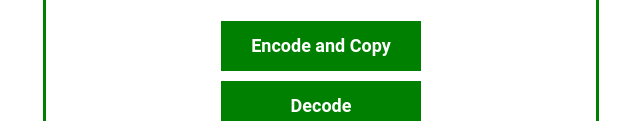
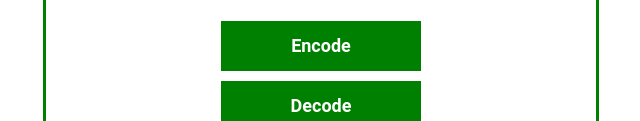
Before and after one commit to BeetruthDev/pulkun-encoding, a plain HTML site: page index.html in a window 1280 px wide. Shown: the part 337-458 px from the top of the page, without its empty margins (319-959 px from the left). Drawn offline with Linux system fonts and the light colour scheme.

Commit message:
Removed the "and Copy" from the encode button

```diff
--- a/index.html
+++ b/index.html
@@ -10,7 +10,7 @@
     <div class="center">
       <textarea id="userInput" rows="8" cols="37" placeholder="Input message here"></textarea>
       <div class="buttons-div">
-        <button id="encodeButton">Encode and Copy</button>
+        <button id="encodeButton">Encode</button>
         <button id="decodeButton">Decode</button>
         <script src="Script.js"></script>
       </div>
```
